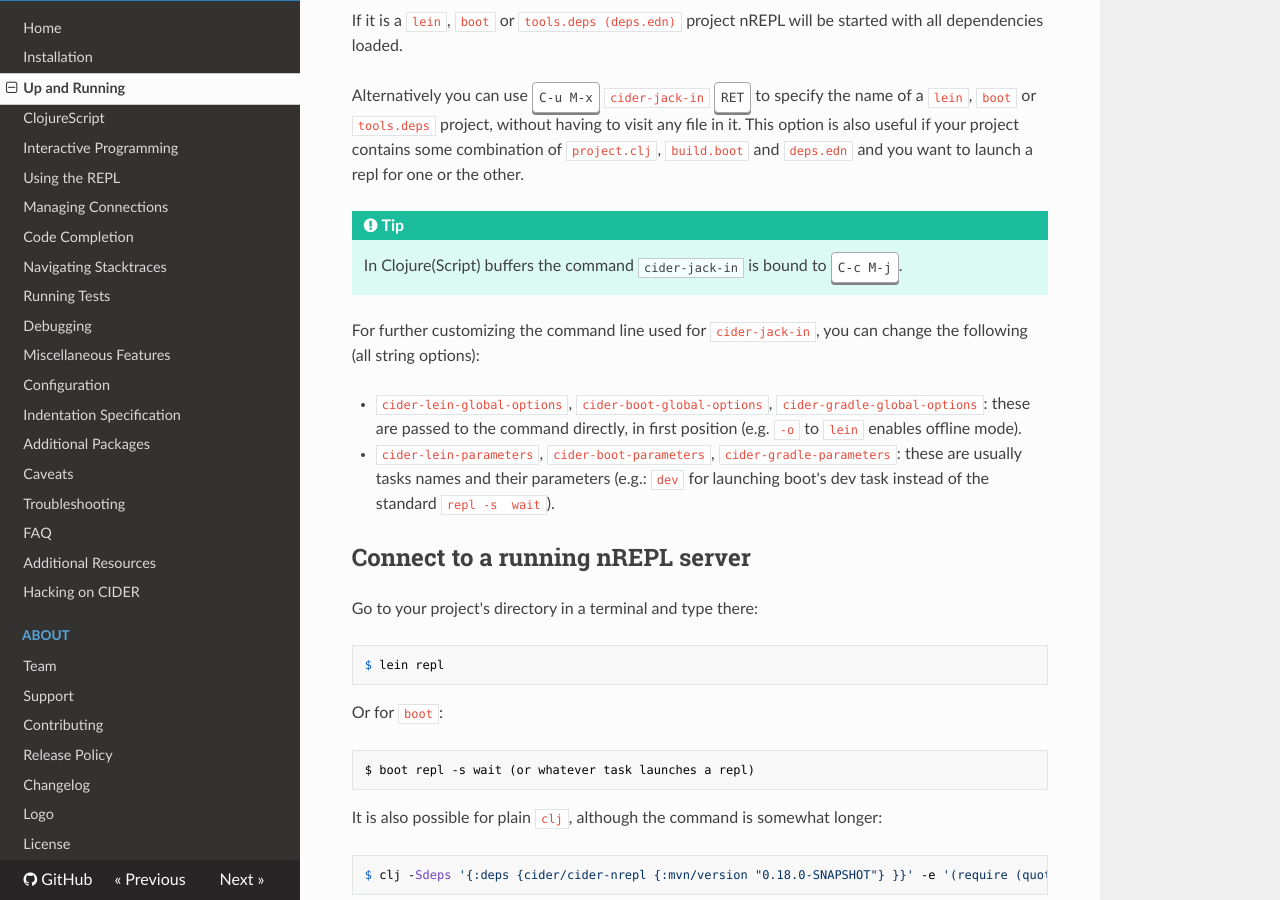
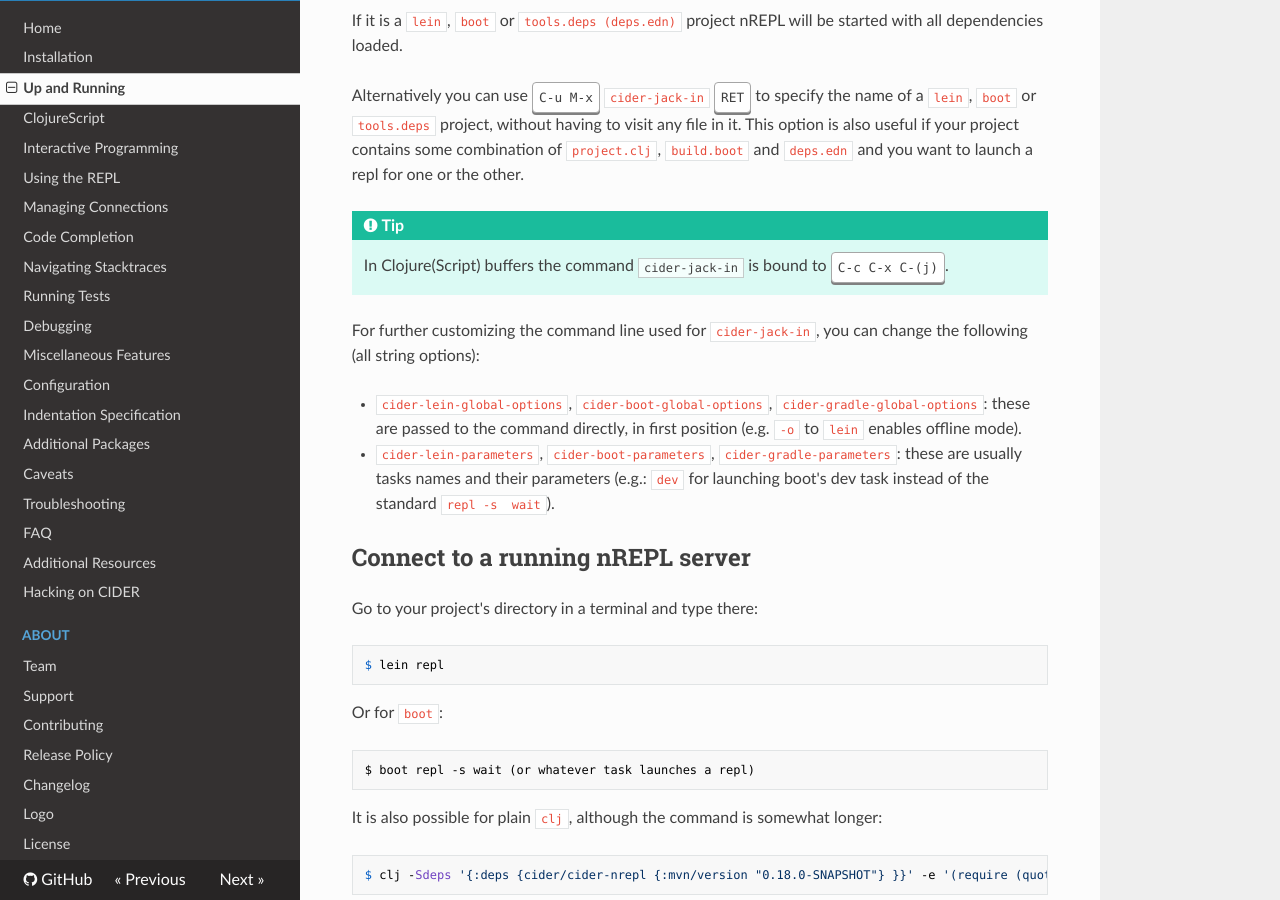
Before and after one commit to clojure-emacs/cider, an MkDocs documentation site: the page built from doc/up_and_running.md, in a window 1280 px wide and 900 px high, scrolled down 752 px. Built offline with MkDocs 1.6.1, drawn with Linux system fonts in a browser that asks for light colours; nearby versions of some CDN libraries; old or Windows-style settings are respelled for this version of MkDocs.

```diff
--- a/doc/up_and_running.md
+++ b/doc/up_and_running.md
@@ -42,7 +42,7 @@ a repl for one or the other.
 
 !!! Tip
 
-    In Clojure(Script) buffers the command `cider-jack-in` is bound to <kbd>C-c M-j</kbd>.
+    In Clojure(Script) buffers the command `cider-jack-in` is bound to <kbd>C-c C-x C-(j)</kbd>.
 
 For further customizing the command line used for `cider-jack-in`, you can
 change the following (all string options):
```
Also changed, not shown: doc/installation.md (+1 -1 lines).
